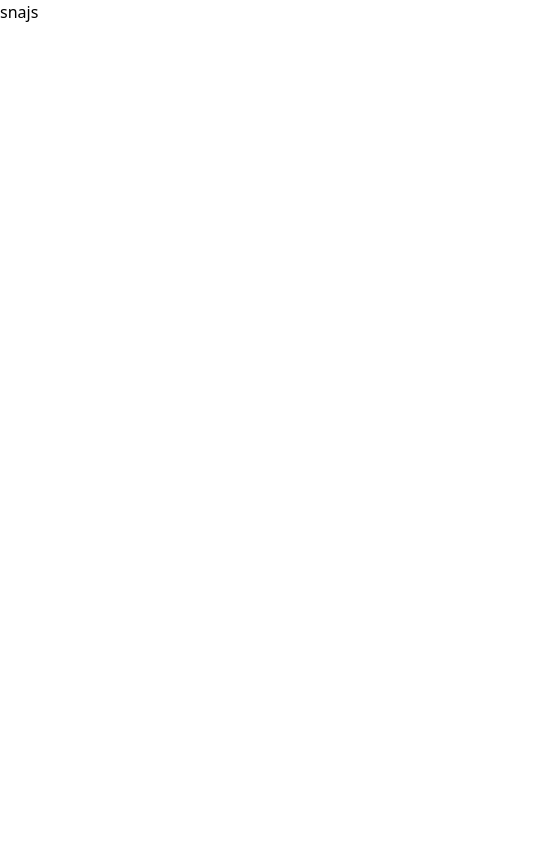
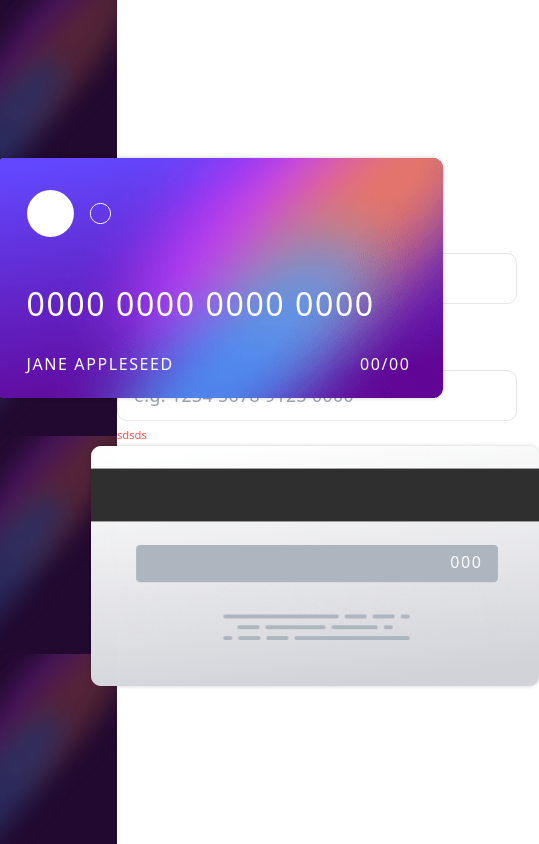
Before and after one commit to Honey-Macss/interactive-card-details-form, a React (Create React App) app: page / in a window 390 px wide. Shown: the whole page, 539 px wide, since content can reach past the window. Built offline with nearby package versions, Linux system fonts and the light colour scheme.

Commit message:
Taken care of all styling except media query

```diff
--- a/package.json
+++ b/package.json
@@ -8,6 +8,7 @@
     "@testing-library/user-event": "^13.5.0",
     "react": "^18.2.0",
     "react-dom": "^18.2.0",
+    "react-router-dom": "^6.16.0",
     "react-scripts": "5.0.1",
     "web-vitals": "^2.1.4"
   },
--- a/src/App.css
+++ b/src/App.css
@@ -7,3 +7,12 @@
   padding: 0;
   margin: 0;
 }
+
+.cardWay{
+  background: url("./Components/images/bg-main-desktop.png");
+  background-size: contain;
+
+}
+
+
+@import url('https://fonts.googleapis.com/css2?family=Space+Grotesk:wght@500&display=swap');
--- a/src/App.jsx
+++ b/src/App.jsx
@@ -1,10 +1,20 @@
 import './App.css';
+import Cards from './Components/Cards';
+import Completed from './Components/Completed';
+import DetailInput from './Components/DetailInput';
+import { BrowserRouter as Router, Routes, Route } from "react-router-dom"
 
 function App() {
   return (
-    <div className=" min-h-[100svh] ">
-      snajs
-    </div>
+    <main className=" min-h-[100svh] grid grid-cols-[30%_1fr]">
+      <Cards />
+      <Router>
+        <Routes>
+          <Route path='/' element={<DetailInput />} />
+          <Route path='/completed' element={<Completed />} />
+        </Routes>
+      </Router>
+    </main>
   );
 }
 
--- /dev/null
+++ b/src/Components/Button.jsx
@@ -0,0 +1,8 @@
+
+const Button = ({buttonValue}) => {
+  return (
+    <input className=" w-[100%] py-[0.7rem] mt-[1.5rem] text-[1.1rem] text-white font-medium rounded-[10px] cursor-pointer bg-[#220930] " type="button" value={buttonValue} />
+  )
+}
+
+export default Button;
--- /dev/null
+++ b/src/Components/Cards.jsx
@@ -0,0 +1,22 @@
+import front from "./images/bg-card-front.png";
+import back from "./images/bg-card-back.png";
+import FrontCard from "./FrontCard";
+
+
+const Cards = () => {
+  return (
+    <div className= " cardWay grid place-content-center relative">
+        <div className=" w-[28rem] h-[15rem] relative left-[10rem] shadow-[rgba(0,_0,_0,_0.2)] shadow-[0px_0px_4px] rounded-[10px]">
+            <img className=" w-[28rem] h-[15rem]" src={front} alt="front-card" />
+            <FrontCard />
+        </div>
+
+        <div className=" w-[28rem] h-[15rem] mt-[3rem] relative left-[16rem] shadow-[rgba(0,_0,_0,_0.2)] shadow-[0px_0px_4px] rounded-[10px]">
+            <img className=" w-[28rem] h-[15rem] " src={back} alt="back-card" />
+            <p className=" font-normal text-white absolute top-[6.5rem] right-[3.5rem] tracking-widest">000</p>
+        </div>
+    </div>
+  )
+}
+
+export default Cards;
--- /dev/null
+++ b/src/Components/Completed.jsx
@@ -0,0 +1,18 @@
+import Button from "./Button";
+import check from "./images/icon-complete.svg";
+
+
+const Completed = () => {
+  return (
+    <div className=" bg-[#ffffff] grid place-items-center">
+        <div className=" w-[25rem] grid place-items-center">
+            <img src={check} alt="complete" />
+            <h1 className=" text-[#1d0929] mt-[2rem] text-[2rem] font-semibold tracking-widest">THANK YOU!</h1>
+            <p className=" text-[#8e8c90] my-[1.4rem] text-[1.1rem] font-medium tracking-wider">We've added your card details</p>
+            <Button buttonValue="Continue" />
+        </div>
+    </div>
+  )
+}
+
+export default Completed
--- /dev/null
+++ b/src/Components/DetailInput.jsx
@@ -0,0 +1,28 @@
+
+import Button from "./Button";
+import Inputs from "./Inputs"
+
+const DetailInput = () => {
+  const labels = ["CARDHOLDER NAME", "CARD NUMBER", "EXP. DATE", "(MM/YY)", "CVC"];
+  const placeHolders = ["e.g. Jane Appleseed", "e.g. 1234 5678 9123 0000", "MM", "YY", "e.g. 123"];
+
+  return (
+    <div className=" bg-[#ffffff] flex justify-center items-center">
+        <form className=" w-[25rem]" >
+          <Inputs label={labels[0]} placeHolders={placeHolders[0]} />
+          <Inputs label={labels[1]} placeHolders={placeHolders[1]} />
+
+          <span className=" flex gap-[0.6rem]">
+            <Inputs label={labels[2]} placeHolders={placeHolders[2]} width="w-[5rem]" />
+            <Inputs label={labels[3]} placeHolders={placeHolders[3]} width="w-[5rem]" />
+            <Inputs label={labels[4]} placeHolders={placeHolders[4]} width="w-[100%]" />
+          </span>
+
+          <Button buttonValue="Confirm" />
+
+        </form>
+    </div>
+  )
+}
+
+export default DetailInput
--- /dev/null
+++ b/src/Components/FrontCard.jsx
@@ -0,0 +1,16 @@
+import logo from "./images/card-logo.svg";
+
+const FrontCard = () => {
+  return (
+    <div className=" p-[2rem] w-[28rem] h-[15rem] text-white absolute right-[0] top-[0] tracking-widest" >
+        <img src={logo} alt="card-logo" />
+        <p className=" text-[2rem] font-medium m-[2.7rem_0_1.5rem_0] ">0000 0000 0000 0000</p>
+        <span className=" flex justify-between">
+            <p>JANE APPLESEED</p>
+            <p>00/00</p>
+        </span>
+    </div>
+  )
+}
+
+export default FrontCard
--- /dev/null
+++ b/src/Components/Inputs.jsx
@@ -0,0 +1,11 @@
+const Inputs = ({label, placeHolders, width}) => {
+  return (
+    <div className=" grid ">
+        <label htmlFor="" className=" mt-[1.1rem] text-[#2c2631] text-[0.8rem] tracking-widest font-medium">{label}</label>
+        <input className= {` ${width} mt-[0.4rem] text-[#2c2631] text-[1.1rem] border-[1px] hover:border-[#684e79] cursor-pointer outline-none rounded-[10px] p-[0.7rem_0_0.7rem_1rem] font-medium tracking-wide`} type="text" placeholder={placeHolders} />
+        <p className=" text-[hsl(0,_100%,_66%)] mt-[0.4rem] text-[0.7rem] font-medium">sdsds</p>
+    </div>
+  )
+}
+
+export default Inputs
```
Also changed, not shown: 1 other file (tests, documents, lock files or other folders).
